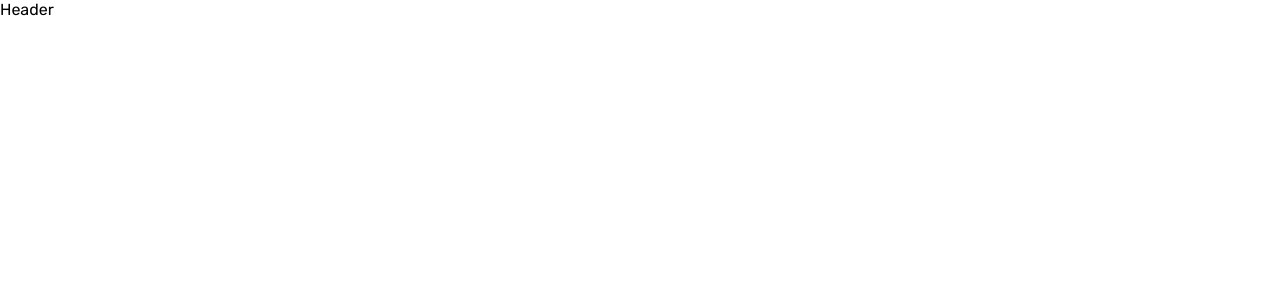
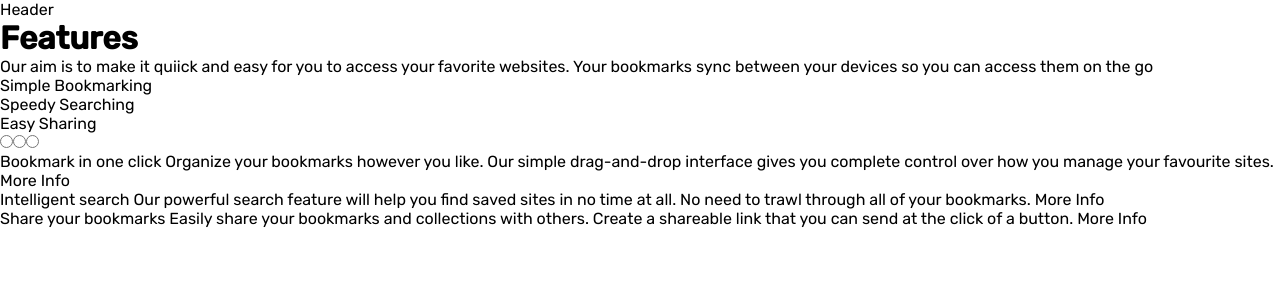
Before and after one commit to leonardomeza87/bookmark-landing-page, a React (Create React App) app: page / in a window 1280 px wide. Shown: the top 300 px of the page. Built offline with nearby package versions, Linux system fonts and the light colour scheme.

Commit message:
features

```diff
--- a/src/App.jsx
+++ b/src/App.jsx
@@ -1,12 +1,13 @@
 import "./sass/App.css";
 
 import Header from "./components/Header";
+import Features from "./components/Features";
 
 function App() {
      return (
           <div className="app">
                <Header />
-
+               <Features />
                {/* Components */}
           </div>
      );
--- /dev/null
+++ b/src/components/Features.jsx
@@ -0,0 +1,58 @@
+import React from "react";
+
+const Features = () => {
+     return (
+          <div className="features-container">
+               <div className="features-info">
+                    <h1 className="features-title">Features</h1>
+                    <p className="features-details">
+                         Our aim is to make it quiick and easy for you to access
+                         your favorite websites. Your bookmarks sync between
+                         your devices so you can access them on the go{" "}
+                    </p>
+                    <div className="slider-selector">
+                        <label htmlFor="slider1">
+                            Simple Bookmarking
+                            <div className="orange-underline"></div>
+                        </label>
+                        <label htmlFor="slider2">
+                            Speedy Searching
+                            <div className="orange-underline"></div>
+                        </label>
+                        <label htmlFor="slider3">
+                            Easy Sharing
+                            <div className="orange-underline"></div>
+                        </label>
+                    </div>
+               </div>
+               <div className="slider-features-container">
+                    <div className="inner-slider">
+                         <input type="radio" name="slider-radio" id="slider1" />
+                         <input type="radio" name="slider-radio" id="slider2" />
+                         <input type="radio" name="slider-radio" id="slider3" />
+
+                         <div className="slide">
+                              Bookmark in one click Organize your bookmarks
+                              however you like. Our simple drag-and-drop
+                              interface gives you complete control over how you
+                              manage your favourite sites. More Info
+                         </div>
+                         <div className="slide">
+                              Intelligent search Our powerful search feature
+                              will help you find saved sites in no time at all.
+                              No need to trawl through all of your bookmarks.
+                              More Info
+                         </div>
+                         <div className="slide">
+                              Share your bookmarks Easily share your bookmarks
+                              and collections with others. Create a shareable
+                              link that you can send at the click of a button.
+                              More Info
+                         </div>
+                    </div>
+               </div>
+          </div>
+     );
+};
+
+export default Features;
```
Lines whose indentation alone changed are shown as unchanged.
